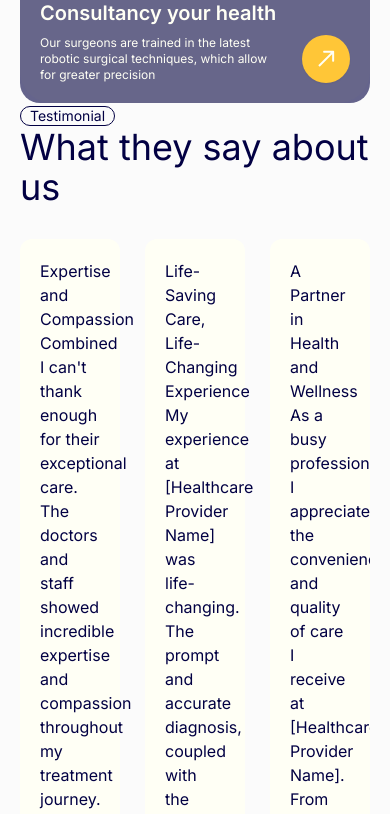
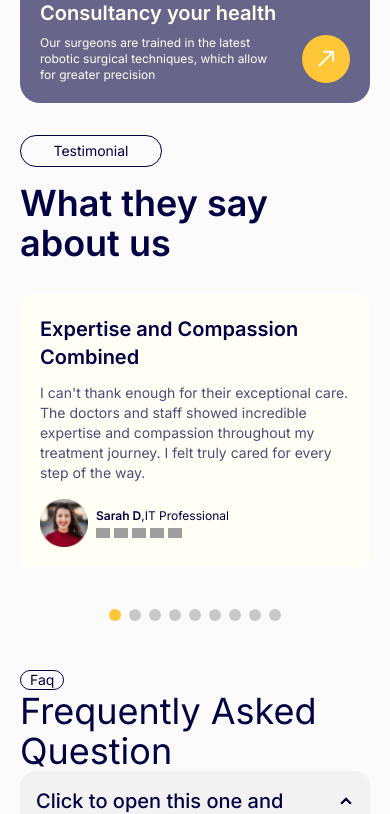
Before and after one commit to dev-ahad-ali/doc-landing, a React (Vite) app: page / in a window 390 px wide. Shown: the part 4243-5057 px from the top of the page. Built offline with nearby package versions, Linux system fonts and the light colour scheme; grey boxes are pictures that could not be loaded.

Commit message:
update : testimonial responsive

```diff
--- a/src/components/Cards/ReviewCard.jsx
+++ b/src/components/Cards/ReviewCard.jsx
@@ -1,24 +1,26 @@
+import star from '../../assets/img/star.png';
+
 const ReviewCard = ({ review }) => {
   const { title, name, details, image, rating, profession } = review;
   return (
-    <div className='flex flex-col justify-between rounded-xl bg-secondary p-5'>
+    <div className='flex max-w-full flex-col justify-between rounded-xl bg-secondary p-5'>
       <div>
-        <h3>{title}</h3>
-        <p>{details}</p>
+        <h3 className='mb-3 text-xl font-semibold'>{title}</h3>
+        <p className='text-sm opacity-70'>{details}</p>
       </div>
-      <div className='flex'>
+      <div className='mt-4 flex items-center gap-2'>
         <div className='avatar'>
           <div className='w-12'>
             <img src={image} />
           </div>
         </div>
         <div>
-          <p>
-            {name},{profession}
+          <p className='text-xs'>
+            <span className='font-semibold'>{name}</span>,{profession}
           </p>
-          <div className='flex'>
+          <div className='mt-1 flex gap-1'>
             {[...Array(rating).keys()]?.map((rating, idx) => (
-              <p key={idx}>{rating}</p>
+              <img key={idx} className='w-[14px]' src={star} alt='' />
             ))}
           </div>
         </div>
--- a/src/components/Testimonial/Testimonial.jsx
+++ b/src/components/Testimonial/Testimonial.jsx
@@ -94,17 +94,31 @@ const Testimonial = () => {
   ];
 
   return (
-    <section className='mx-auto max-w-[1200px] px-5'>
+    <section className='mx-auto my-8 max-w-[1200px] px-5 lg:my-[160px]'>
       <div>
-        <div className='badge badge-outline'>Testimonial</div>
-        <h2 className='text-4xl'>What they say about us</h2>
+        <div className='badge badge-outline h-[32px] w-[142px]'>Testimonial</div>
+        <h2 className='mt-4 text-4xl font-semibold'>What they say about us</h2>
       </div>
       <div className='mt-8'>
         <Swiper
-          slidesPerView={3}
-          spaceBetween={25}
+          slidesPerView={1}
+          spaceBetween={12}
           pagination={{
             clickable: true,
+          }}
+          breakpoints={{
+            640: {
+              slidesPerView: 2,
+              spaceBetween: 12,
+            },
+            768: {
+              slidesPerView: 2,
+              spaceBetween: 12,
+            },
+            1024: {
+              slidesPerView: 3,
+              spaceBetween: 12,
+            },
           }}
           modules={[Pagination]}
           className='pb-12'
```
